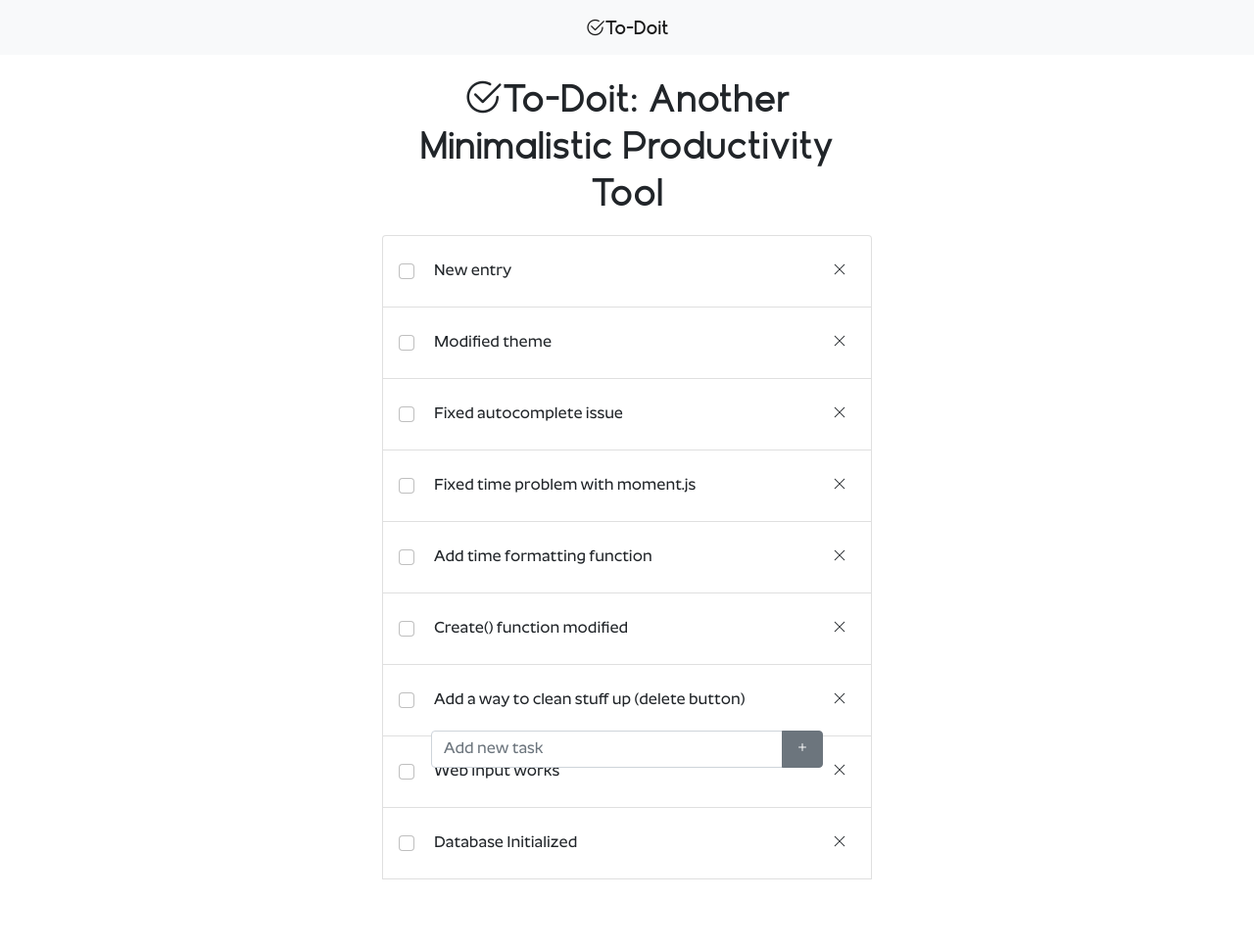
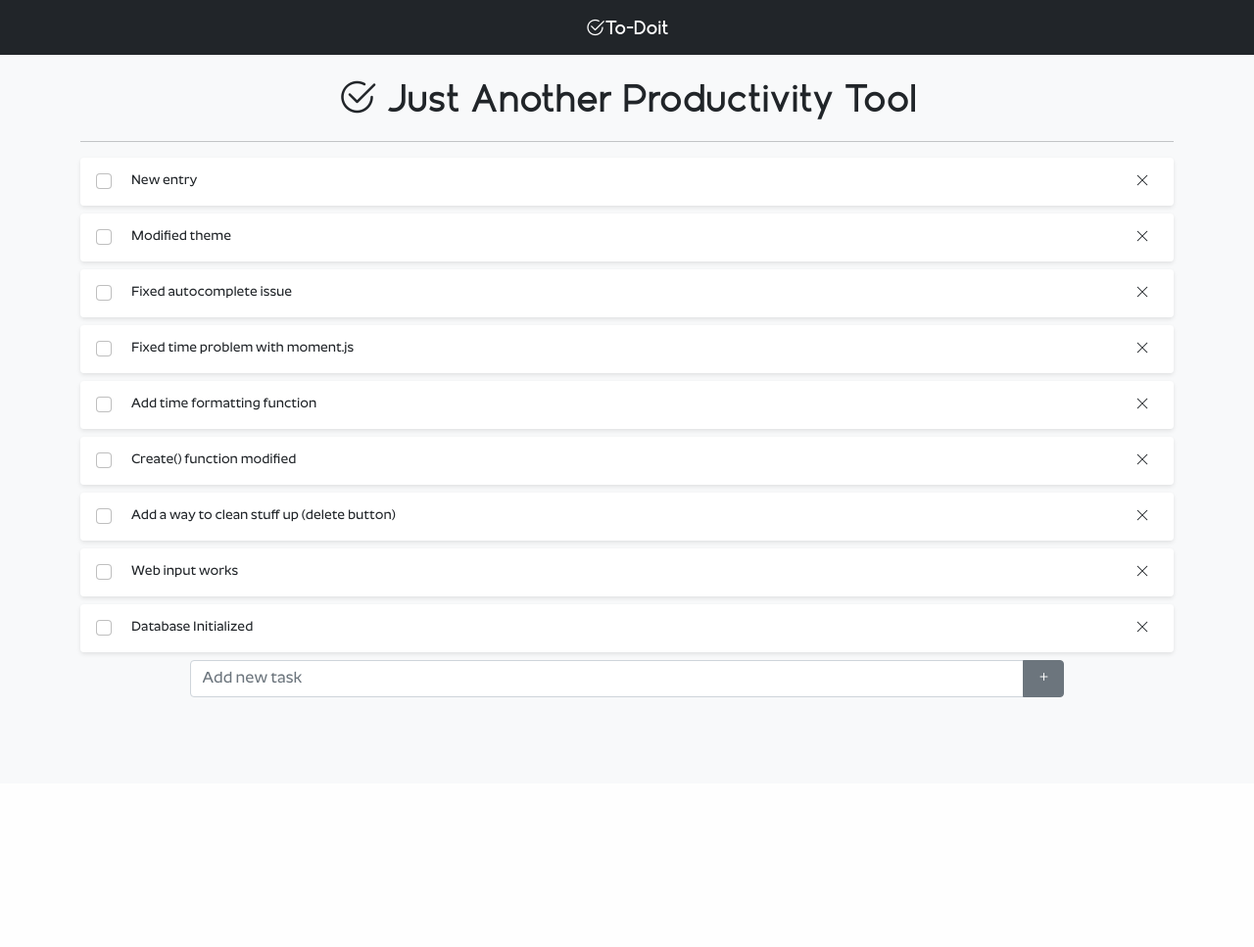
Before and after one commit to fr4nkln11/To-Doit, a Flask app: page / in a window 1280 px wide. Shown: the whole page at 98% size. After the commit the page ends 712 px from the top, so only its background shows below. Run offline with Flask 2, Linux system fonts and the light colour scheme; data comes from the database, SQL or seed files in the repository; both versions use the stored data as it was after the commit; some libraries are stand-ins or nearby versions.

Commit message:
add shadow effect to list, reduced padding, modified theme

```diff
--- a/app.py
+++ b/app.py
@@ -1,4 +1,5 @@
 import sqlite3
+from datetime import datetime
 from flask import Flask, render_template, request, redirect, url_for
 
 def get_db_connection():
@@ -15,7 +16,7 @@
     todos = conn.execute('SELECT * FROM todos').fetchall()
     todos = reversed(todos)
     conn.close()
-    return render_template('index.html',todos=todos)
+    return render_template('index.html',todos=todos, datetime=datetime)
 
 @app.route('/create', methods=['POST'])
 def create():
--- a/static/main.js
+++ b/static/main.js
@@ -4,10 +4,11 @@
             const request = new XMLHttpRequest();
             request.open('POST', `/delete/${button.id}`);
             request.onload = () => {
-                const entry = document.querySelector(`li[id="${button.id}"]`);
+                const entry = document.querySelector(`div[id="${button.id}"]`);
                 document.querySelector('.list-group').removeChild(entry);
             };
             request.send();
         };
     });
+
 });
--- a/static/style.css
+++ b/static/style.css
@@ -5,6 +5,11 @@
 @font-face {
     font-family: 'Roundy';
     src: url('Roundo-Medium.otf');
+}
+
+body {
+    background-color: #f8f9fa;
+    font-size: 100%;
 }
 
 .logotype {
@@ -18,7 +23,6 @@
 
 .content {
   font-family: 'Roundy';
-  max-width: 500px;
   margin: auto;
 }
 
@@ -29,5 +33,21 @@
 	right:0;
 	width:80%;
 	margin:auto;
-	margin-top: 15px;
 }
+
+.card{
+    background-color: rgba(255,255,255,0.95);
+    box-shadow: 0 2px 4px 0 rgba(0, 0, 0, 0.095);
+}
+
+.list-group-item{
+    background-color: rgba(0,0,0,0);
+}
+
+.card-body{
+    font-size: 0.85em;
+}
+
+.timestamp {
+    font-family: 'Geomatrix';
+}
--- a/templates/base.html
+++ b/templates/base.html
@@ -4,6 +4,7 @@
     <!-- Required meta tags -->
     <meta charset="utf-8">
     <meta name="viewport" content="width=device-width, initial-scale=1">
+    <meta name="color-scheme" content="light only">
 
     <!-- Bootstrap CSS -->
     <link href="https://cdn.jsdelivr.net/npm/bootstrap@5.0.2/dist/css/bootstrap.min.css" rel="stylesheet" integrity="sha384-EVSTQN3/azprG1Anm3QDgpJLIm9Nao0Yz1ztcQTwFspd3yD65VohhpuuCOmLASjC" crossorigin="anonymous">
@@ -13,28 +14,28 @@
     <link rel="icon" href="{{ url_for('static',filename='check.svg') }}" type="image/svg" sizes="16x16">
   </head>
   <body>
-	<nav class="navbar sticky-top navbar-light bg-light">
+	<nav class="navbar sticky-top navbar-dark bg-dark">
     	<div class="container">
         <a class="navbar-brand logotype mx-auto" href="#">
             <i class="bi bi-check2-circle"></i>To-Doit
         </a>
   	  </div>
 	</nav>
-	<div class="content">
-    <h1 id='headee' class="header text-center"><i class="bi bi-check2-circle"></i>To-Doit: Another Minimalistic Productivity Tool</h1>
+	<div class="content container">
+    <h1 class="header text-center"><i class="bi bi-check2-circle"></i> Just Another Productivity Tool</h1>
+    <hr>
     <ul class="list-group">
         {% block content %} {% endblock %}
-        <form action="{{ url_for('create') }}" autocomplete="off" method="post" class="fixed-bottom-group">
+        <form action="{{ url_for('create') }}" method="post" class="fixed-bottom-group">
 	        <div class="input-group mb-3">
-		        <input type="text" name="new_entry" class="form-control" placeholder="Add new task" aria-label="Add task" aria-describedby="button-addon2">
-		        <button class="btn btn-secondary" type="submit" id="button-addon2"><i class="bi bi-plus"></i></button>
+		        <input type="text" name="new_entry" autocomplete="off" class="form-control" placeholder="Add new task" aria-label="Add task" aria-describedby="button-addon2">
+		        <button id="add_task" class="btn btn-secondary" type="submit" id="button-addon2"><i class="bi bi-plus"></i></button>
 	        </div>
 	    </form>
 	</ul>
-
+	</div>
 
     <!-- Bootstrap Bundle with Popper -->
-    </div>
     <script src="https://cdn.jsdelivr.net/npm/bootstrap@5.0.2/dist/js/bootstrap.bundle.min.js" integrity="sha384-MrcW6ZMFYlzcLA8Nl+NtUVF0sA7MsXsP1UyJoMp4YLEuNSfAP+JcXn/tWtIaxVXM" crossorigin="anonymous"></script>
     <script src="{{ url_for('static',filename='main.js') }}"></script>
   </body>
--- a/templates/index.html
+++ b/templates/index.html
@@ -2,10 +2,12 @@
 
 {% block content %}
     {% for entry in todos %}
-        <li id="{{ entry['id'] }}" class="list-group-item d-flex justify-content-between align-items-center">
-    		<span><input class="form-check-input me-1" type="checkbox" value="" aria-label="..."></span>
-            <div class="card-body">{{ entry['content'] }}</div>
-            <form><button id="{{ entry['id'] }}" type="button" class="btn btn-sm close_button" aria-label="Close"><i class="bi bi-x-lg"></i></button></form>
-        </li>
+        <div id="{{ entry['id'] }}" class="card mb-2 border-0">
+            <li class="list-group-item py-0 border-0 d-flex justify-content-between align-items-center">
+    	    	<span><input class="form-check-input me-1" type="checkbox" value="" aria-label="..."></span>
+                <div class="card-body lh-sm">{{ entry['content'] }}</div>
+                <button id="{{ entry['id'] }}" type="button" class="btn btn-sm close_button" aria-label="Close"><i class="bi bi-x-lg"></i></button>
+            </li>
+        </div>
     {% endfor %}
 {% endblock %}
```
Also changed, not shown: database.db.
